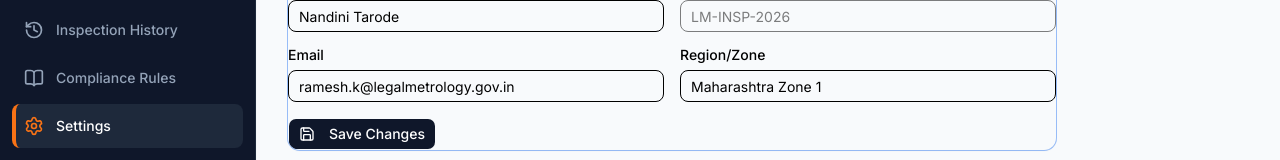
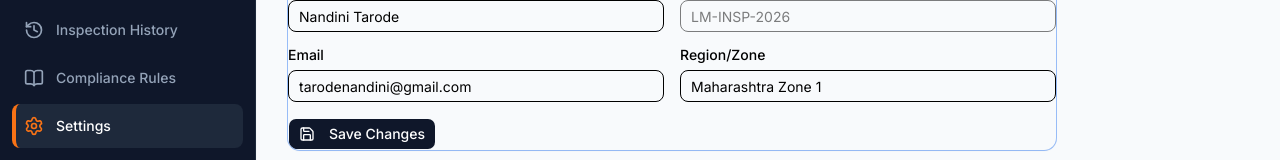
Before and after one commit to pruthvirajtarode/-Packaged-Commodities-under-Legal-Metrology, a Next.js app: page /settings in a window 1280 px wide. Shown: the part 188-348 px from the top of the page. Built offline with nearby package versions, Linux system fonts and the light colour scheme.

Commit message:
fix: update email id in settings

```diff
--- a/src/app/settings/page.tsx
+++ b/src/app/settings/page.tsx
@@ -44,7 +44,7 @@ export default function SettingsPage() {
             </div>
             <div className="space-y-2">
               <Label>Email</Label>
-              <Input defaultValue="ramesh.k@legalmetrology.gov.in" />
+              <Input defaultValue="tarodenandini@gmail.com" />
             </div>
             <div className="space-y-2">
               <Label>Region/Zone</Label>
```
